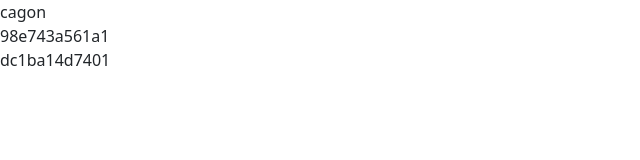
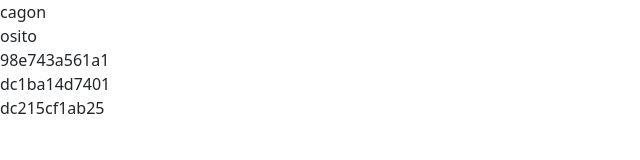
Before and after one commit to mosho910/ripley, a plain HTML site: page index.html in a window 1280 px wide. Shown: the whole page, without its empty margins (0-640 px from the left). Drawn offline with nearby package versions, Linux system fonts and the light colour scheme.

Commit message:
Update index.html

```diff
--- a/index.html
+++ b/index.html
@@ -8,8 +8,10 @@
   </head>
   <body>
     <div class="yara">cagon</div>
+    <div class="yara">osito</div>
     <div class="yara">98e743a561a1</div>
     <div class="yara">dc1ba14d7401</div>
+    <div class="yara">dc215cf1ab25</div>
     <script src="https://cdn.jsdelivr.net/npm/bootstrap@5.2.0-beta1/dist/js/bootstrap.bundle.min.js" integrity="sha384-pprn3073KE6tl6bjs2QrFaJGz5/SUsLqktiwsUTF55Jfv3qYSDhgCecCxMW52nD2" crossorigin="anonymous"></script>
   </body>
 </html>
```
